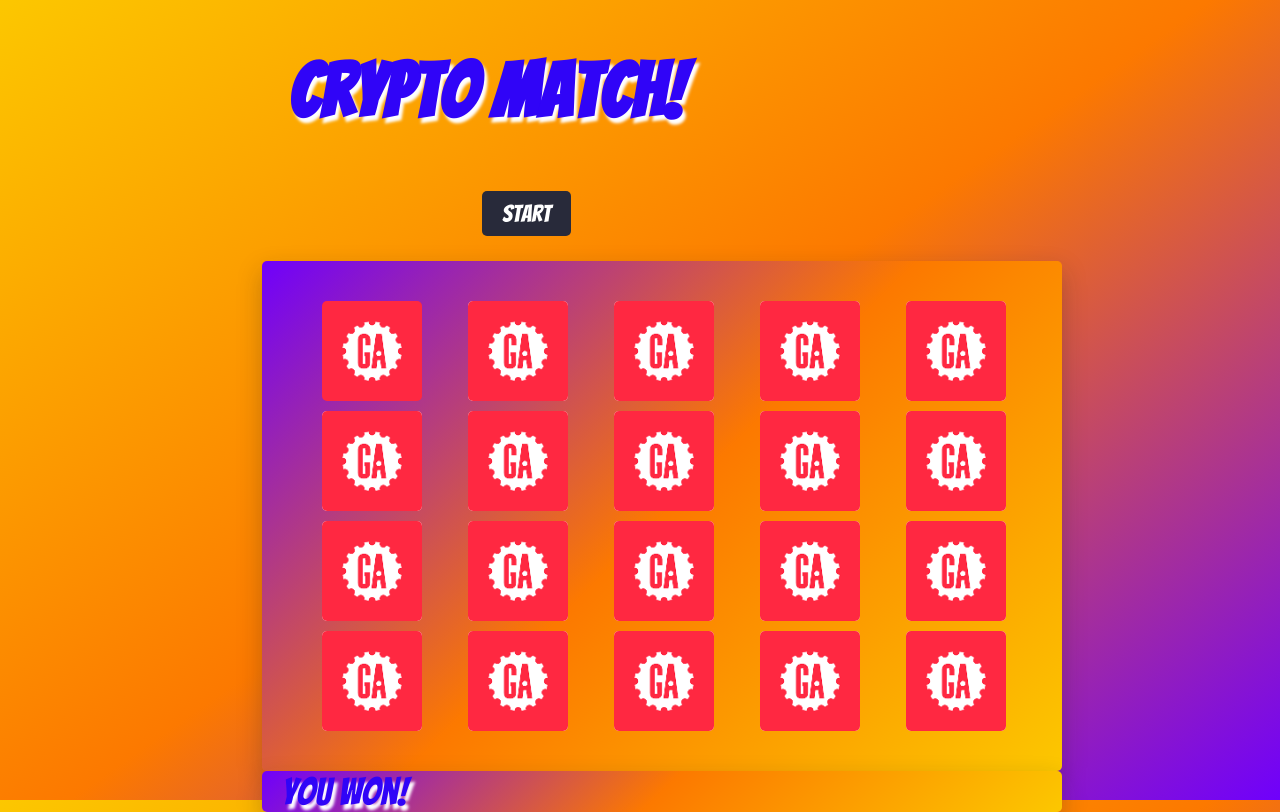
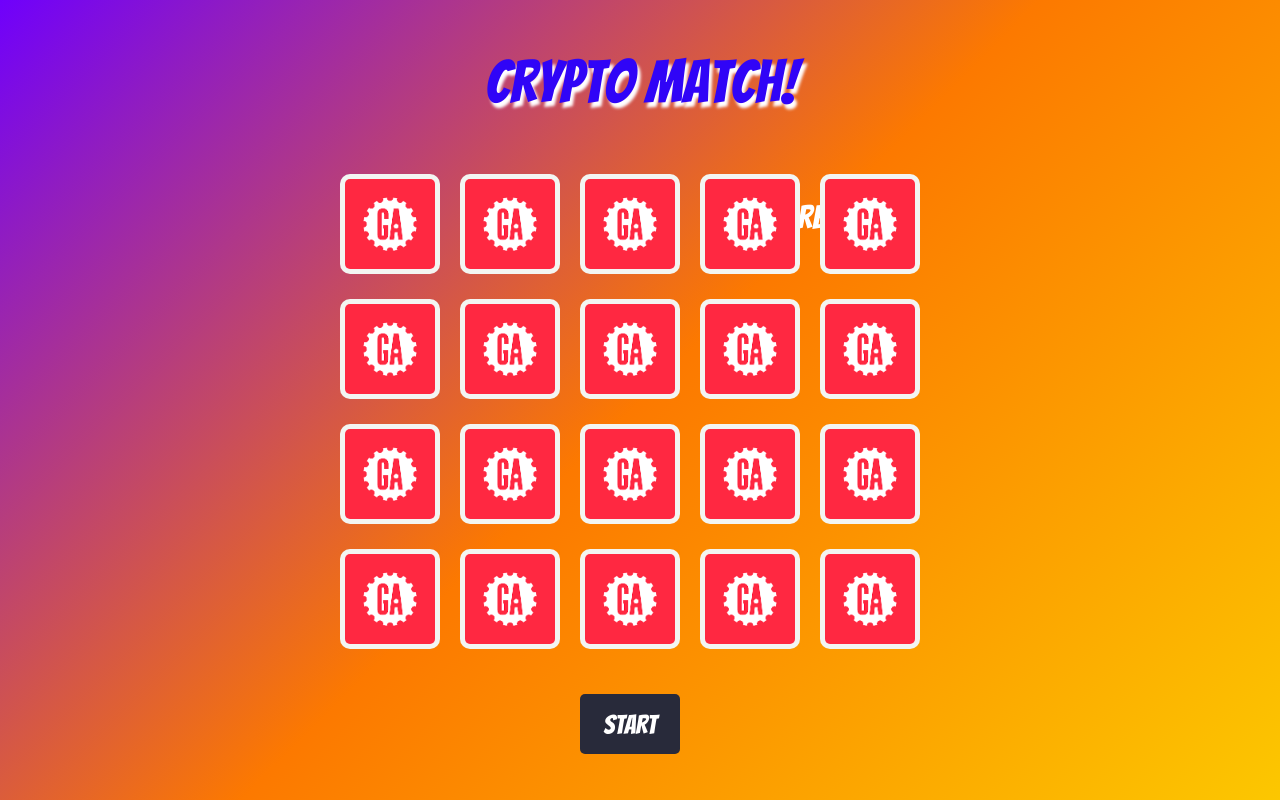
Before and after one commit to Eduarte783/Memory-Card-Game, a plain HTML site: page index.html in a window 1280 px wide. Drawn offline with Linux system fonts and the light colour scheme.

Commit message:
Update 5-11

```diff
--- a/index.html
+++ b/index.html
@@ -13,95 +13,91 @@
     <title>Crypto Match</title>
 </head>
 <body>
-    <h1>Crypto Match!</h1>
-    <div class="game">
-        <div class="controls">
-            <button>Start</button>
+    <p>Crypto Match!</p>
+    <div class="timer">60</div>
+    <div class="score">Score:</div>
+            <div class="match-game">
+                <div class="match-card" data-framework="Bitcoin">
+                    <img class="back-side" src="./img/GA_back_face.png" alt="Face">
+                    <img class="front-side" src="./img/bitcoin.png" alt="Bitcoin">
                 </div>
-        <div class="board-container">
-            <div class="board">
-                <div class="card">
-                    <img class="card-front" src="./img/GA_back_face.png" alt="Face">
-                    <img class="card-back" src="./img/bitcoin.png" alt="Bitcoin">
+                <div class="match-card" data-framework="Avalanche">
+                    <img class="back-side" src="./img/GA_back_face.png" alt="Face">
+                    <img class="front-side" src="img/avalanche.png" alt="Avalanche">
                 </div>
-                <div class="card">
-                    <img class="card-front" src="./img/GA_back_face.png" alt="Face">
-                    <img class="card-back" src="img/avalanche.png" alt="Avalanche">
+                <div class="match-card" data-framework="BNB">
+                    <img class="back-side" src="./img/GA_back_face.png" alt="Face">
+                    <img class="front-side" src="img/bnb.png" alt="BNB">
                 </div>
-                <div class="card">
-                    <img class="card-front" src="./img/GA_back_face.png" alt="Face">
-                    <img class="card-back" src="img/bnb.png" alt="BNB">
+                <div class="match-card" data-framework="Cardano">
+                    <img class="back-side" src="./img/GA_back_face.png" alt="Face">
+                    <img class="front-side" src="img/cardano.png" alt="Cardano">
                 </div>
-                <div class="card">
-                    <img class="card-front" src="./img/GA_back_face.png" alt="Face">
-                    <img class="card-back" src="img/cardano.png" alt="Cardano">
+                <div class="match-card" data-framework="Chainlink">
+                    <img class="back-side" src="./img/GA_back_face.png" alt="Face">
+                    <img class="front-side" src="img/chainlink.png" alt="Chainlink">
                 </div>
-                <div class="card">
-                    <img class="card-front" src="./img/GA_back_face.png" alt="Face">
-                    <img class="card-back" src="img/chainlink.png" alt="Chainlink">
+                <div class="match-card" data-framework="Crypto">
+                    <img class="back-side" src="./img/GA_back_face.png" alt="Face">
+                    <img class="front-side" src="img/crypto.png" alt="Crypto">
                 </div>
-                <div class="card">
-                    <img class="card-front" src="./img/GA_back_face.png" alt="Face">
-                    <img class="card-back" src="img/crypto.png" alt="Crypto">
+                <div class="match-card" data-framework="Ethereum">
+                    <img class="back-side" src="./img/GA_back_face.png" alt="Face">
+                    <img class="front-side" src="img/ethereum.png" alt="Ethereum">
                 </div>
-                <div class="card">
-                    <img class="card-front" src="./img/GA_back_face.png" alt="Face">
-                    <img class="card-back" src="img/ethereum.png" alt="Ethereum">
+                <div class="match-card" data-framework="Litecoin">
+                    <img class="back-side"src="./img/GA_back_face.png" alt="Face">
+                    <img class="front-side" src="img/litecoin.png" alt="Litecoin">
                 </div>
-                <div class="card">
-                    <img class="card-front" src="./img/GA_back_face.png" alt="Face">
-                    <img class="card-back" src="img/litecoin.png" alt="Litecoin">
+                <div class="match-card" data-framework="Shiba">
+                    <img class="back-side"src="./img/GA_back_face.png" alt="Face">
+                    <img class="front-side" src="img/shiba-inu.png" alt="Shiba">
                 </div>
-                <div class="card">
-                    <img class="card-front" src="./img/GA_back_face.png" alt="Face">
-                    <img class="card-back" src="img/shiba-inu.png" alt="Shiba">
+                <div class="match-card" data-framework="XRP">
+                    <img class="back-side" src="./img/GA_back_face.png" alt="Face">
+                    <img class="front-side" src="img/xrp.png" alt="XRP">
                 </div>
-                <div class="card">
-                    <img class="card-front" src="./img/GA_back_face.png" alt="Face">
-                    <img class="card-back" src="img/xrp.png" alt="XRP">
+                <div class="match-card" data-framework="Bitcoin">
+                    <img class="back-side" src="./img/GA_back_face.png" alt="Face">
+                    <img class="front-side" src="./img/bitcoin.png" alt="Bitcoin">
                 </div>
-                <div class="card">
-                    <img class="card-front" src="./img/GA_back_face.png" alt="Face">
-                    <img class="card-back" src="./img/bitcoin.png" alt="Bitcoin">
+                <div class="match-card" data-framework="Avalanche">
+                    <img class="back-side" src="./img/GA_back_face.png" alt="Face">
+                    <img class="front-side" src="img/avalanche.png" alt="Avalanche">
                 </div>
-                <div class="card">
-                    <img class="card-front" src="./img/GA_back_face.png" alt="Face">
-                    <img class="card-back" src="img/avalanche.png" alt="Avalanche">
+                <div class="match-card" data-framework="BNB">
+                    <img class="back-side" src="./img/GA_back_face.png" alt="Face">
+                    <img class="front-side" src="img/bnb.png" alt="BNB">
                 </div>
-                <div class="card">
-                    <img class="card-front" src="./img/GA_back_face.png" alt="Face">
-                    <img class="card-back" src="img/bnb.png" alt="BNB">
+                <div class="match-card" data-framework="Cardano">
+                    <img class="back-side" src="./img/GA_back_face.png" alt="Face">
+                    <img class="front-side" src="img/cardano.png" alt="Cardano">
                 </div>
-                <div class="card">
-                    <img class="card-front" src="./img/GA_back_face.png" alt="Face">
-                    <img class="card-back" src="img/cardano.png" alt="Cardano">
+                <div class="match-card" data-framework="Chainlink">
+                    <img class="back-side" src="./img/GA_back_face.png" alt="Face">
+                    <img class="front-side" src="img/chainlink.png" alt="Chainlink">
                 </div>
-                <div class="card">
-                    <img class="card-front" src="./img/GA_back_face.png" alt="Face">
-                    <img class="card-back" src="img/chainlink.png" alt="Chainlink">
+                <div class="match-card" data-framework="Crypto">
+                    <img class="back-side" src="./img/GA_back_face.png" alt="Face">
+                    <img class="front-side" src="img/crypto.png" alt="Crypto">
                 </div>
-                <div class="card">
-                    <img class="card-front" src="./img/GA_back_face.png" alt="Face">
-                    <img class="card-back" src="img/crypto.png" alt="Crypto">
+                <div class="match-card" data-framework="Ethereum">
+                    <img class="back-side" src="./img/GA_back_face.png" alt="Face">
+                    <img class="front-side" src="img/ethereum.png" alt="Ethereum">
                 </div>
-                <div class="card">
-                    <img class="card-front" src="./img/GA_back_face.png" alt="Face">
-                    <img class="card-back" src="img/ethereum.png" alt="Ethereum">
+                <div class="match-card" data-framework="Litecoin">
+                    <img class="back-side" src="./img/GA_back_face.png" alt="Face">
+                    <img class="front-side" src="img/litecoin.png" alt="Litecoin">
                 </div>
-                <div class="card">
-                    <img class="card-front" src="./img/GA_back_face.png" alt="Face">
-                    <img class="card-back" src="img/litecoin.png" alt="Litecoin">
+                <div class="match-card" data-framework="Shiba">
+                    <img class="back-side" src="./img/GA_back_face.png" alt="Face">
+                    <img class="front-side" src="img/shiba-inu.png" alt="Shiba">
                 </div>
-                <div class="card">
-                    <img class="card-front" src="./img/GA_back_face.png" alt="Face">
-                    <img class="card-back" src="img/shiba-inu.png" alt="Shiba">
+                <div class="match-card" data-framework="XRP">
+                    <img class="back-side" src="./img/GA_back_face.png" alt="Face">
+                    <img class="front-side" src="img/xrp.png" alt="XRP">
                 </div>
-                <div class="card">
-                    <img class="card-front" src="./img/GA_back_face.png" alt="Face">
-                    <img class="card-back" src="img/xrp.png" alt="XRP">
-                </div>
-            </div>
-            <div class="win">You won!</div>
+                <button>START</button>
             </div>
         </div>
 </body>
--- a/style.css
+++ b/style.css
@@ -1,98 +1,115 @@
-html {
-    width: 100%;
-    height: 100%;
-    background: linear-gradient(325deg,  #6f00fc 0%,#fc7900 50%,#fcc700 100%);
+
+  body {
+    margin: 0 auto;
+    display: inline;
+    background: linear-gradient(135deg,  #6f00fc 0%,#fc7900 50%,#fcc700 100%);
+    display: flex;
+    height: 100vh;
+  }
+
+  p {
+    width: 420px;
+    height: 120px;
+    text-align: center;
+    position: relative;
+    top: 50px;
+    left: 1px;
+    right: auto;
+    margin: 0 auto;
     font-family: 'Bangers', cursive;
-    font-size: 38px;
+    font-size: 60px;
     color: rgb(48, 4, 247);
     text-shadow: 3px 5px 3px white;
-    text-indent: 20px;
 
   }
 
-h1 {
-    text-indent: 280px;
-    position: relative;
-    margin-bottom: 50px;
+  .match-game {
+    width: 600px;
+    height: 500px;
+    margin: 0 auto;
+    position: absolute;
+    top: 53%;
+    left: 50%;
+    transform: translate(-50%, -50%);
+    display: grid;
+    grid-template-columns: repeat(5, auto);
+    perspective: 1000px;
   }
 
-.game {
-    position: absolute;
-    top: 50%;
-    left: 40%;
-    transform: translate(-50%, -50%);
-    margin-top: 100px;
-    margin-left: 150px;
+  .match-card {
+    width: 90px;
+    height: 90px;
+    position: relative;
+    transform: scale(1);
+    transform-style: preserve-3d;
+    transition: transform .2s;
+    box-shadow: 1px 1px 1px rgba(0,0,0,.3);
   }
 
-.disabled {
-    color: #525050;
+  .match-card:active {
+    transform: scale(0.97);
+    transition: transform .2s;
   }
 
-.board-container {
-    position: relative;
-    width: 800px;
-    align-items: center;
-    margin-top: 25px;
-
+  .match-card.flip {
+    transform: rotateY(180deg);
   }
 
-.board, .win {
-    border-radius: 5px;
-    box-shadow: 0 10px 25px rgb(33 33 33 / 25%);
-    background: linear-gradient(135deg,  #6f00fc 0%,#fc7900 50%,#fcc700 100%);
-    transition: transform .6s cubic-bezier(0.4, 0.0, 0.2, 1);
+  .front-side,
+  .back-side {
+    width: 100%;
+    height: 100%;
+    padding: 5px;
+    position: absolute;
+    border-radius: 10px;
+    background: #f3f5f2;
     backface-visibility: hidden;
+  }
+
+  .front-side {
+    transform: rotateY(180deg);
   }
 
   button {
     background: #282A3A;
     color: #FFF;
+    width: 100px;
+    height: 60px;
+    text-align: center;
+    position: absolute;
+    top: 520px;
+    right: 260px;
+    bottom: auto;
+    left: auto;
     border-radius: 5px;
-    padding: 10px 20px;
-    border: 0;
+    border: 2px;
     cursor: pointer;
     font-family: 'Bangers', cursive;
-    font-size: 18pt;
-    margin-left: 200px;
+    font-size: 20pt;
  }
 
-.board {
-    padding: 40px;
-    display: grid;
-    grid-template-columns: repeat(5, auto);
-    grid-gap: 10px;
-}
-.card {
-    position: relative;
-    width: 100px;
-    height: 100px;
-    cursor: pointer;
+ .timer {
+  font-family: 'Bangers', cursive;
+  font-size: 25pt;
+  color: white;
+  position: absolute;
+  text-align: center;
+  top: 200px;
+  right: 750px;
+  bottom: auto;
+  left: auto;
+  margin: auto;
  }
 
-.card-front, .card-back {
+ .score {
+  font-family: 'Bangers', cursive;
+  font-size: 25pt;
+  color: white;
+  text-align: center;
   position: absolute;
-    border-radius: 5px;
-    width: 100%;
-    height: 100%;
-    background: white;
-    transition: .6s cubic-bezier(0.4, 0.0, 0.2, 1);
-    backface-visibility: hidden;
+  top: 200px;
+  right: 450px;
+  bottom: auto;
+  margin: auto;
+
  }
-
-.card-back {
-    font-size: 28pt;
-    text-align: center;
-    line-height: 100px;
-    background: rgb(47, 46, 46);
-    transform: rotateY(180deg) rotateZ(50deg);
-    user-select: none;
-}
-
-.card.flipped .card-front {
-    transform: rotateY(180deg) rotateZ(50deg);
-}
-
-.card.flipped .card-back {
-    transform: rotateY(0) rotateZ(0);
-}
```
Also changed, not shown: script.js (+87 -34 lines), 2 other files. Lines whose indentation alone changed are shown as unchanged.
